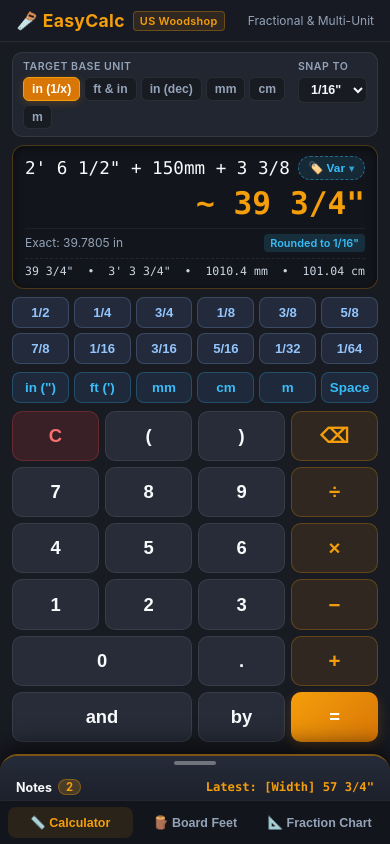
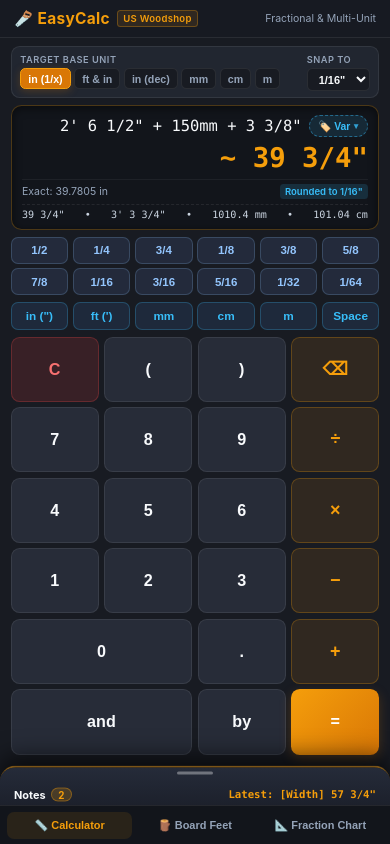
Before and after one commit to aldopj/EasyCalc, a React (Vite) app: page / in a window 390 px wide. Built offline with nearby package versions, Linux system fonts and the light colour scheme.

Commit message:
Remove 460px max-width cap and scale typography/spacing proportionally across mobile viewports

```diff
--- a/package.json
+++ b/package.json
@@ -7,7 +7,7 @@
     "dev": "vite",
     "build": "vite build",
     "preview": "vite preview",
-    "deploy": "vite build && git -C dist init && git -C dist checkout -B gh-pages && git -C dist add -A && git -C dist commit -m 'Deploy EasyCalc PWA' && git fetch ./dist gh-pages:gh-pages && rm -rf dist/.git && git push origin gh-pages --force"
+    "deploy": "vite build && git -C dist init && git -C dist checkout -B gh-pages && git -C dist add -A && git -C dist commit -m 'Deploy EasyCalc PWA' && git fetch ./dist +gh-pages:gh-pages && rm -rf dist/.git && git push origin gh-pages --force"
   },
   "dependencies": {
     "react": "19.2.7",
--- a/public/sw.js
+++ b/public/sw.js
@@ -1,4 +1,4 @@
-const CACHE_NAME = 'easycalc-v1';
+const CACHE_NAME = 'easycalc-v2';
 const ASSETS = ['./', './index.html', './manifest.webmanifest', './icon.svg'];
 
 self.addEventListener('install', (event) => {
--- a/src/components/Calculator.jsx
+++ b/src/components/Calculator.jsx
@@ -401,7 +401,7 @@ export default function Calculator() {
       ? {
           transform: isTapeOpen
             ? `translateY(${Math.max(0, dragOffsetY)}px)`
-            : `translateY(calc(100% - 46px + ${dragOffsetY}px))`,
+            : `translateY(calc(100% - 2.875rem + ${dragOffsetY}px))`,
           transition: 'none',
         }
       : undefined;
--- a/src/index.css
+++ b/src/index.css
@@ -24,13 +24,16 @@
   -webkit-tap-highlight-color: transparent;
 }
 
+html {
+  /* Scales proportionally across standard mobile viewports (360-445px) and high-res/wide mobile viewports (e.g. 980px) */
+  font-size: clamp(13px, min(3.6vw, 2.05vh), 36px);
+}
+
 html,
 body {
   font-family: -apple-system, BlinkMacSystemFont, 'Segoe UI', Roboto, Helvetica, Arial, sans-serif;
-  background-color: var(--bg-dark);
+  background-color: var(--bg-panel);
   color: var(--text-main);
-  display: flex;
-  justify-content: center;
   width: 100%;
   height: 100vh;
   height: 100dvh;
@@ -40,13 +43,12 @@ body {
 
 #root {
   width: 100%;
-  max-width: 460px;
+  max-width: 100%;
   height: 100vh;
   height: 100dvh;
   display: flex;
   flex-direction: column;
   background: var(--bg-panel);
-  box-shadow: 0 0 40px rgba(0, 0, 0, 0.6);
   position: relative;
   overflow: hidden;
 }
@@ -55,7 +57,7 @@ body {
   display: flex;
   align-items: center;
   justify-content: space-between;
-  padding: 10px 16px;
+  padding: 0.625rem 1rem;
   background: rgba(24, 27, 34, 0.95);
   border-bottom: 1px solid var(--border-subtle);
   flex-shrink: 0;
@@ -64,7 +66,7 @@ body {
 .brand {
   display: flex;
   align-items: center;
-  gap: 8px;
+  gap: 0.5rem;
   font-weight: 700;
   font-size: 1.1rem;
   color: var(--wood-light);
@@ -73,11 +75,11 @@ body {
 
 .brand-badge {
   font-size: 0.68rem;
-  padding: 2px 6px;
+  padding: 0.125rem 0.375rem;
   background: var(--bg-key-op);
   color: var(--wood-light);
   border: 1px solid rgba(245, 158, 11, 0.3);
-  border-radius: 4px;
+  border-radius: 0.25rem;
   font-weight: 600;
 }
 
@@ -87,8 +89,8 @@ body {
   display: flex;
   flex-direction: column;
   overflow-y: auto;
-  padding: 10px 12px;
-  gap: 10px;
+  padding: 0.625rem 0.75rem;
+  gap: 0.625rem;
   position: relative;
 }
 
@@ -104,7 +106,7 @@ body {
   display: flex;
   flex-direction: column;
   position: relative;
-  margin: -10px -12px;
+  margin: -0.625rem -0.75rem;
   overflow: hidden;
 }
 
@@ -112,10 +114,10 @@ body {
   flex: 1;
   min-height: 0;
   overflow: hidden;
-  padding: 10px 12px 58px;
+  padding: 0.625rem 0.75rem 3.625rem;
   display: flex;
   flex-direction: column;
-  gap: 8px;
+  gap: 0.5rem;
 }
 
 .calc-main-scroll > * {
@@ -126,17 +128,17 @@ body {
 .settings-bar {
   display: grid;
   grid-template-columns: 1fr auto;
-  gap: 8px;
+  gap: 0.5rem;
   background: var(--bg-card);
-  padding: 7px 10px;
-  border-radius: 10px;
+  padding: 0.45rem 0.625rem;
+  border-radius: 0.625rem;
   border: 1px solid var(--border-subtle);
 }
 
 .setting-group {
   display: flex;
   flex-direction: column;
-  gap: 4px;
+  gap: 0.25rem;
 }
 
 .setting-label {
@@ -150,15 +152,15 @@ body {
 .pill-row {
   display: flex;
   flex-wrap: wrap;
-  gap: 4px;
+  gap: 0.25rem;
 }
 
 .pill-btn {
   background: var(--bg-panel);
   color: var(--text-muted);
   border: 1px solid var(--border-subtle);
-  padding: 4px 8px;
-  border-radius: 6px;
+  padding: 0.25rem 0.5rem;
+  border-radius: 0.375rem;
   font-size: 0.76rem;
   font-weight: 600;
   cursor: pointer;
@@ -176,8 +178,8 @@ body {
   background: var(--bg-panel);
   color: var(--text-main);
   border: 1px solid var(--border-subtle);
-  border-radius: 6px;
-  padding: 4px 8px;
+  border-radius: 0.375rem;
+  padding: 0.25rem 0.5rem;
   font-size: 0.78rem;
   font-weight: 600;
   outline: none;
@@ -187,11 +189,11 @@ body {
 .display-card {
   background: #12151b;
   border: 1px solid rgba(245, 158, 11, 0.25);
-  border-radius: 12px;
-  padding: 10px 12px;
+  border-radius: 0.75rem;
+  padding: 0.625rem 0.75rem;
   display: flex;
   flex-direction: column;
-  gap: 4px;
+  gap: 0.25rem;
   box-shadow: inset 0 2px 10px rgba(0, 0, 0, 0.5);
   position: relative;
 }
@@ -200,7 +202,7 @@ body {
   display: flex;
   justify-content: space-between;
   align-items: center;
-  gap: 8px;
+  gap: 0.5rem;
 }
 
 .expr-input {
@@ -221,12 +223,12 @@ body {
   color: var(--accent-blue);
   border: 1px dashed rgba(56, 189, 248, 0.45);
   border-radius: 999px;
-  padding: 4px 10px;
+  padding: 0.25rem 0.625rem;
   font-size: 0.74rem;
   font-weight: 700;
   display: inline-flex;
   align-items: center;
-  gap: 4px;
+  gap: 0.25rem;
   cursor: pointer;
   white-space: nowrap;
   flex-shrink: 0;
@@ -246,28 +248,14 @@ body {
   border-style: solid;
 }
 
-/* Horizontal Scrollable Saved Variables Strip */
-.saved-vars-strip {
-  display: flex;
-  align-items: center;
-  gap: 6px;
-  overflow-x: auto;
-  padding: 3px 0;
-  scrollbar-width: none;
-}
-
-.saved-vars-strip::-webkit-scrollbar {
-  display: none;
-}
-
 .saved-var-chip {
   background: #1d2432;
   border: 1px solid rgba(245, 158, 11, 0.35);
   border-radius: 999px;
-  padding: 3px 9px;
+  padding: 0.2rem 0.55rem;
   display: inline-flex;
   align-items: center;
-  gap: 5px;
+  gap: 0.3rem;
   cursor: pointer;
   white-space: nowrap;
   font-size: 0.72rem;
@@ -297,24 +285,24 @@ body {
 /* Variable Picker Popover */
 .var-picker-popover {
   position: absolute;
-  top: calc(100% + 6px);
+  top: calc(100% + 0.375rem);
   left: 0;
   right: 0;
   background: #1b202c;
   border: 1px solid rgba(245, 158, 11, 0.45);
-  border-radius: 12px;
-  padding: 12px;
+  border-radius: 0.75rem;
+  padding: 0.75rem;
   z-index: 35;
   box-shadow: 0 12px 28px rgba(0, 0, 0, 0.75);
   display: flex;
   flex-direction: column;
-  gap: 10px;
+  gap: 0.625rem;
 }
 
 .var-popover-section {
   display: flex;
   flex-direction: column;
-  gap: 6px;
+  gap: 0.375rem;
 }
 
 .var-popover-header {
@@ -334,18 +322,18 @@ body {
   color: var(--text-muted);
   font-size: 0.9rem;
   cursor: pointer;
-  padding: 2px 6px;
+  padding: 0.125rem 0.375rem;
 }
 
 .custom-var-row {
   display: flex;
-  gap: 6px;
-  margin-top: 2px;
+  gap: 0.375rem;
+  margin-top: 0.125rem;
 }
 
 .custom-var-input {
   flex: 1;
-  padding: 6px 10px;
+  padding: 0.375rem 0.625rem;
   font-size: 0.82rem;
 }
 
@@ -355,7 +343,7 @@ body {
   color: var(--wood-light);
   text-align: right;
   line-height: 1.15;
-  margin-top: 2px;
+  margin-top: 0.125rem;
   font-family: 'SF Mono', ui-monospace, Menlo, monospace;
 }
 
@@ -365,16 +353,16 @@ body {
   align-items: center;
   font-size: 0.75rem;
   color: var(--text-muted);
-  margin-top: 2px;
-  padding-top: 5px;
+  margin-top: 0.125rem;
+  padding-top: 0.3rem;
   border-top: 1px solid rgba(255, 255, 255, 0.05);
 }
 
 .approx-badge {
   background: rgba(56, 189, 248, 0.15);
   color: var(--accent-blue);
-  padding: 2px 6px;
-  border-radius: 4px;
+  padding: 0.125rem 0.375rem;
+  border-radius: 0.25rem;
   font-size: 0.68rem;
   font-weight: 600;
 }
@@ -382,9 +370,9 @@ body {
 .conversions-strip {
   display: flex;
   justify-content: space-between;
-  gap: 6px;
-  margin-top: 2px;
-  padding-top: 5px;
+  gap: 0.375rem;
+  margin-top: 0.125rem;
+  padding-top: 0.3rem;
   border-top: 1px dashed rgba(255, 255, 255, 0.08);
   font-size: 0.72rem;
   color: #cbd5e1;
@@ -395,15 +383,15 @@ body {
 .fraction-bar {
   display: grid;
   grid-template-columns: repeat(6, 1fr);
-  gap: 5px;
+  gap: 0.325rem;
 }
 
 .frac-key {
   background: #232a3b;
   color: #93c5fd;
   border: 1px solid rgba(147, 197, 253, 0.2);
-  border-radius: 8px;
-  padding: 7px 4px;
+  border-radius: 0.5rem;
+  padding: 0.45rem 0.25rem;
   font-size: 0.82rem;
   font-weight: 700;
   cursor: pointer;
@@ -419,15 +407,15 @@ body {
 .unit-bar {
   display: grid;
   grid-template-columns: repeat(6, 1fr);
-  gap: 5px;
+  gap: 0.325rem;
 }
 
 .unit-key {
   background: var(--bg-key-unit);
   color: #38bdf8;
   border: 1px solid rgba(56, 189, 248, 0.25);
-  border-radius: 8px;
-  padding: 7px 4px;
+  border-radius: 0.5rem;
+  padding: 0.45rem 0.25rem;
   font-size: 0.84rem;
   font-weight: 700;
   cursor: pointer;
@@ -442,7 +430,7 @@ body {
   display: grid;
   grid-template-columns: repeat(4, 1fr);
   grid-template-rows: repeat(6, minmax(0, 1fr));
-  gap: 6px;
+  gap: 0.375rem;
   flex: 1;
   flex-shrink: 1;
   min-height: 0;
@@ -452,10 +440,10 @@ body {
   background: var(--bg-key);
   color: var(--text-main);
   border: 1px solid var(--border-subtle);
-  border-radius: 10px;
+  border-radius: 0.625rem;
   font-size: 1.15rem;
   font-weight: 600;
-  padding: 4px 6px;
+  padding: 0.25rem 0.375rem;
   min-height: 0;
   cursor: pointer;
   display: flex;
@@ -490,17 +478,17 @@ body {
   box-shadow: 0 4px 12px var(--wood-glow);
 }
 
-/* Unified Docked Slidable Bottom Drawer for Cut List Tape */
+/* Unified Docked Slidable Bottom Drawer for Notes */
 .cutlist-drawer {
   position: absolute;
   inset: 0;
   background: #151821;
   border-top: 2px solid rgba(245, 158, 11, 0.45);
-  border-radius: 18px 18px 0 0;
+  border-radius: 1.125rem 1.125rem 0 0;
   display: flex;
   flex-direction: column;
   z-index: 30;
-  transform: translateY(calc(100% - 46px));
+  transform: translateY(calc(100% - 2.875rem));
   transition: transform 0.28s cubic-bezier(0.22, 1, 0.36, 1);
   box-shadow: 0 -8px 24px rgba(0, 0, 0, 0.65);
   overflow: hidden;
@@ -511,10 +499,10 @@ body {
 }
 
 .drawer-handle-lip {
-  height: 46px;
+  height: 2.875rem;
   background: linear-gradient(180deg, #252b39 0%, #1c202b 100%);
   border-bottom: 1px solid var(--border-subtle);
-  padding: 5px 16px 6px;
+  padding: 0.3rem 1rem 0.375rem;
   display: flex;
   flex-direction: column;
   align-items: center;
@@ -529,8 +517,8 @@ body {
 }
 
 .grabber-pill {
-  width: 42px;
-  height: 4px;
+  width: 2.625rem;
+  height: 0.25rem;
   border-radius: 999px;
   background: rgba(255, 255, 255, 0.35);
 }
@@ -548,7 +536,7 @@ body {
   color: var(--text-main);
   display: flex;
   align-items: center;
-  gap: 6px;
+  gap: 0.375rem;
 }
 
 .drawer-count-badge {
@@ -556,7 +544,7 @@ body {
   color: var(--wood-light);
   border: 1px solid rgba(245, 158, 11, 0.35);
   border-radius: 999px;
-  padding: 0 7px;
+  padding: 0 0.45rem;
   font-size: 0.7rem;
   font-weight: 700;
 }
@@ -585,7 +573,7 @@ body {
   display: flex;
   justify-content: space-between;
   align-items: center;
-  padding: 10px 16px;
+  padding: 0.625rem 1rem;
   font-size: 0.75rem;
   color: var(--text-muted);
   border-bottom: 1px solid var(--border-subtle);
@@ -596,26 +584,26 @@ body {
   flex: 1;
   min-height: 0;
   overflow-y: auto;
-  padding: 12px 16px;
+  padding: 0.75rem 1rem;
   display: flex;
   flex-direction: column;
-  gap: 8px;
+  gap: 0.5rem;
 }
 
 .sheet-item-card {
   background: var(--bg-card);
   border: 1px solid var(--border-subtle);
-  border-radius: 10px;
+  border-radius: 0.625rem;
   display: flex;
   flex-direction: column;
   overflow: hidden;
 }
 
 .sheet-item {
-  padding: 10px 12px;
+  padding: 0.625rem 0.75rem;
   display: flex;
   align-items: center;
-  gap: 10px;
+  gap: 0.625rem;
   cursor: pointer;
   transition: background 0.15s;
 }
@@ -627,12 +615,12 @@ body {
 
 .var-assigned-pill {
   display: inline-block;
-  margin-top: 4px;
+  margin-top: 0.25rem;
   background: rgba(245, 158, 11, 0.16);
   color: var(--wood-light);
   border: 1px solid rgba(245, 158, 11, 0.4);
   border-radius: 999px;
-  padding: 1px 8px;
+  padding: 0.0625rem 0.5rem;
   font-size: 0.7rem;
   font-weight: 700;
 }
@@ -640,7 +628,7 @@ body {
 .sheet-item-actions {
   display: flex;
   align-items: center;
-  gap: 6px;
+  gap: 0.375rem;
   flex-shrink: 0;
 }
 
@@ -648,8 +636,8 @@ body {
   background: var(--bg-panel);
   color: var(--accent-blue);
   border: 1px solid rgba(56, 189, 248, 0.35);
-  border-radius: 6px;
-  padding: 5px 8px;
+  border-radius: 0.375rem;
+  padding: 0.3rem 0.5rem;
   font-size: 0.72rem;
   font-weight: 700;
   cursor: pointer;
@@ -665,9 +653,9 @@ body {
   background: rgba(239, 68, 68, 0.12);
   color: #f87171;
   border: 1px solid rgba(239, 68, 68, 0.3);
-  border-radius: 6px;
-  width: 26px;
-  height: 26px;
+  border-radius: 0.375rem;
+  width: 1.625rem;
+  height: 1.625rem;
   display: inline-flex;
   align-items: center;
   justify-content: center;
@@ -686,10 +674,10 @@ body {
 .tape-naming-panel {
   background: #171b24;
   border-top: 1px solid var(--border-subtle);
-  padding: 10px 12px;
+  padding: 0.625rem 0.75rem;
   display: flex;
   flex-direction: column;
-  gap: 8px;
+  gap: 0.5rem;
 }
 
 .sheet-item-index {
@@ -697,8 +685,8 @@ body {
   font-weight: 700;
   color: var(--text-muted);
   background: var(--bg-panel);
-  padding: 4px 8px;
-  border-radius: 6px;
+  padding: 0.25rem 0.5rem;
+  border-radius: 0.375rem;
 }
 
 .sheet-item-body {
@@ -706,7 +694,7 @@ body {
   display: flex;
   justify-content: space-between;
   align-items: center;
-  gap: 10px;
+  gap: 0.625rem;
   font-family: 'SF Mono', ui-monospace, Menlo, monospace;
 }
 
@@ -727,18 +715,18 @@ body {
   text-align: center;
   color: var(--text-muted);
   font-size: 0.88rem;
-  padding: 40px 20px;
+  padding: 2.5rem 1.25rem;
 }
 
 /* Forms & Cards (Board Foot & Reference) */
 .panel-card {
   background: var(--bg-card);
   border: 1px solid var(--border-subtle);
-  border-radius: 12px;
-  padding: 16px;
+  border-radius: 0.75rem;
+  padding: 1rem;
   display: flex;
   flex-direction: column;
-  gap: 14px;
+  gap: 0.875rem;
 }
 
 .panel-card.fill-height {
@@ -750,13 +738,13 @@ body {
 .form-grid {
   display: grid;
   grid-template-columns: 1fr 1fr;
-  gap: 12px;
+  gap: 0.75rem;
 }
 
 .input-field {
   display: flex;
   flex-direction: column;
-  gap: 5px;
+  gap: 0.3rem;
 }
 
 .input-field label {
@@ -769,8 +757,8 @@ body {
   background: var(--bg-panel);
   border: 1px solid var(--border-subtle);
   color: var(--text-main);
-  padding: 10px 12px;
-  border-radius: 8px;
+  padding: 0.625rem 0.75rem;
+  border-radius: 0.5rem;
   font-size: 1rem;
   outline: none;
 }
@@ -782,8 +770,8 @@ body {
 .bf-summary {
   background: #12151b;
   border: 1px solid rgba(245, 158, 11, 0.3);
-  border-radius: 10px;
-  padding: 14px;
+  border-radius: 0.625rem;
+  padding: 0.875rem;
   display: flex;
   justify-content: space-between;
   align-items: center;
@@ -794,7 +782,7 @@ body {
   flex: 1;
   min-height: 0;
   overflow-y: auto;
-  border-radius: 8px;
+  border-radius: 0.5rem;
   border: 1px solid var(--border-subtle);
 }
 
@@ -808,7 +796,7 @@ body {
   background: #14171f;
   color: var(--text-muted);
   text-align: left;
-  padding: 10px 12px;
+  padding: 0.625rem 0.75rem;
   position: sticky;
   top: 0;
   font-size: 0.75rem;
@@ -816,7 +804,7 @@ body {
 }
 
 .ref-table td {
-  padding: 8px 12px;
+  padding: 0.5rem 0.75rem;
   border-bottom: 1px solid var(--border-subtle);
   font-family: 'SF Mono', ui-monospace, Menlo, monospace;
 }
@@ -831,7 +819,7 @@ body {
   grid-template-columns: repeat(3, 1fr);
   background: #12151b;
   border-top: 1px solid var(--border-subtle);
-  padding: 6px 8px;
+  padding: 0.375rem 0.5rem;
   flex-shrink: 0;
   z-index: 40;
 }
@@ -840,15 +828,15 @@ body {
   background: transparent;
   border: none;
   color: var(--text-muted);
-  padding: 8px 4px;
+  padding: 0.5rem 0.25rem;
   font-size: 0.78rem;
   font-weight: 600;
   display: flex;
   flex-direction: column;
   align-items: center;
-  gap: 4px;
+  gap: 0.25rem;
   cursor: pointer;
-  border-radius: 8px;
+  border-radius: 0.5rem;
 }
 
 .nav-tab.active {
@@ -889,11 +877,11 @@ body {
 /* Extra-compact spacing for very short viewports */
 @media (max-height: 540px) {
   .calc-main-scroll {
-    gap: 5px;
-    padding: 6px 10px 52px;
+    gap: 0.3rem;
+    padding: 0.375rem 0.625rem 3.25rem;
   }
   .display-card {
-    padding: 6px 10px;
+    padding: 0.375rem 0.625rem;
   }
   .result-main {
     font-size: 1.55rem;
```
